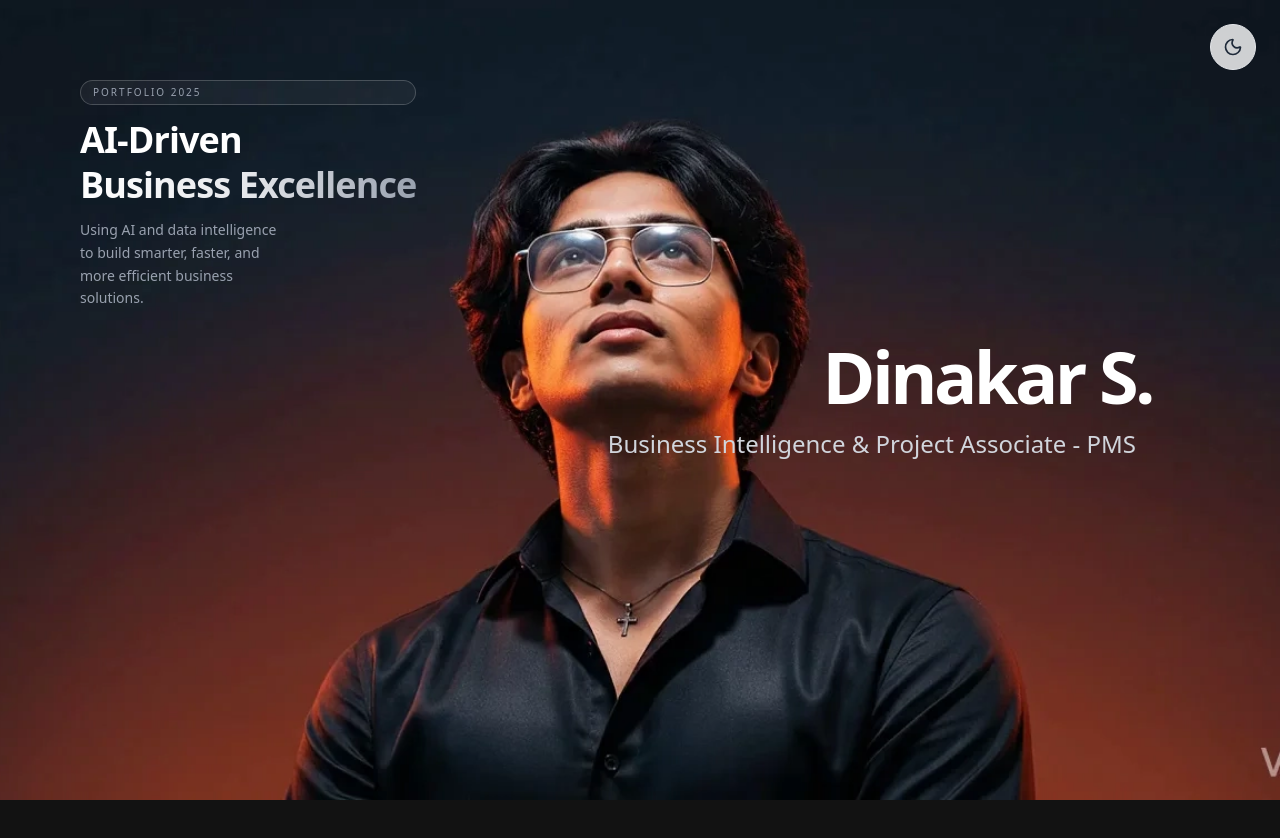
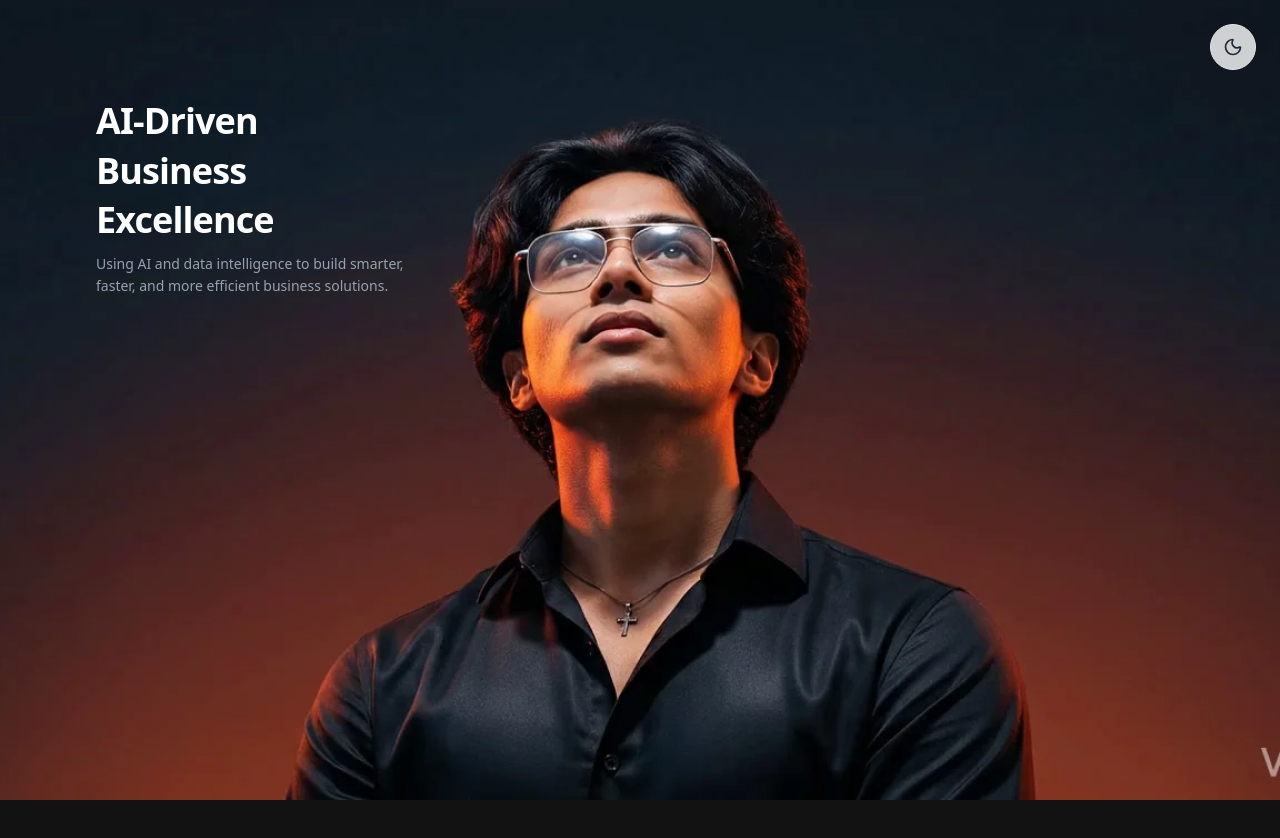
Before and after one commit to dinakardinu26/dinakar-portfolio, a Next.js app: page / in a window 1280 px wide. Shown: the top 838 px of the page. Built offline with nearby package versions, Linux system fonts and the light colour scheme.

Commit message:
fix: Replace Hero page with scroll-linked top-left AI-Driven overlay text

```diff
--- a/components/Overlay.tsx
+++ b/components/Overlay.tsx
@@ -10,19 +10,15 @@ export default function Overlay() {
     offset: ["start start", "end end"]
   });
 
-  // Section 1 — "AI-Driven Business Excellence" top-left (0% – 25%)
+  // Section 1 — appears at 0–25% scroll, top-left "AI-Driven" text
   const opacity1 = useTransform(scrollYProgress, [0, 0.15, 0.25], [1, 1, 0]);
-  const y1 = useTransform(scrollYProgress, [0, 0.25], [0, -60]);
+  const y1 = useTransform(scrollYProgress, [0, 0.25], [0, -40]);
 
-  // "Dinakar S." fades in slightly later at the right (0% – 25%)
-  const opacityName = useTransform(scrollYProgress, [0, 0.10, 0.25], [1, 1, 0]);
-  const yName = useTransform(scrollYProgress, [0, 0.25], [0, -60]);
-
-  // Section 2 — "Empowering Scalability" left (25% – 55%)
+  // Section 2 — appears at 25–55% scroll
   const opacity2 = useTransform(scrollYProgress, [0.25, 0.35, 0.45, 0.55], [0, 1, 1, 0]);
   const y2 = useTransform(scrollYProgress, [0.25, 0.40], [50, 0]);
 
-  // Section 3 — "Actionable Insights" right (55% – 85%)
+  // Section 3 — appears at 55–85% scroll
   const opacity3 = useTransform(scrollYProgress, [0.55, 0.65, 0.75, 0.85], [0, 1, 1, 0]);
   const y3 = useTransform(scrollYProgress, [0.55, 0.70], [50, 0]);
 
@@ -30,44 +26,20 @@ export default function Overlay() {
     <div className="absolute inset-0 z-10" ref={containerRef}>
       <div className="sticky top-0 h-[100dvh] w-full pointer-events-none">
 
-        {/* === SECTION 1 === */}
-
-        {/* TOP-LEFT: "AI-Driven Business Excellence" — sits in the dark upper-left area where the subject gazes */}
+        {/* Section 1 — "AI-Driven Business Excellence" top-left of canvas */}
         <motion.div
           style={{ opacity: opacity1, y: y1 }}
-          className="absolute top-0 left-0 flex flex-col justify-start pt-14 pl-8 md:pt-20 md:pl-20 max-w-[45%] md:max-w-[38%]"
+          className="absolute top-10 left-6 max-w-[220px] sm:top-14 sm:left-10 md:top-20 md:left-16 lg:top-24 lg:left-24 lg:max-w-xs"
         >
-          {/* Eyebrow label */}
-          <span className="mb-3 inline-block rounded-full border border-white/20 bg-white/5 px-3 py-1 text-[10px] font-medium uppercase tracking-[0.2em] text-gray-400 backdrop-blur-sm">
-            Portfolio 2025
-          </span>
-
-          <h2 className="text-xl font-bold leading-tight tracking-tight text-white sm:text-2xl md:text-3xl lg:text-4xl">
-            AI-Driven<br />
-            <span className="bg-gradient-to-r from-white via-gray-200 to-gray-400 bg-clip-text text-transparent">
-              Business Excellence
-            </span>
-          </h2>
-
-          <p className="mt-3 text-[11px] font-light leading-relaxed text-gray-400 sm:text-xs md:text-sm max-w-[26ch]">
+          <h1 className="text-xl font-bold leading-snug tracking-tight text-white sm:text-2xl md:text-3xl lg:text-4xl">
+            AI-Driven<br />Business Excellence
+          </h1>
+          <p className="mt-2 text-xs leading-relaxed text-gray-400 sm:text-sm">
             Using AI and data intelligence to build smarter, faster, and more efficient business solutions.
           </p>
         </motion.div>
 
-        {/* RIGHT: "Dinakar S." name — stays on the right as before */}
-        <motion.div
-          style={{ opacity: opacityName, y: yName }}
-          className="absolute inset-0 flex flex-col items-end justify-center text-right md:mr-32"
-        >
-          <h1 className="text-5xl md:text-7xl font-bold tracking-tighter text-white mb-4 pointer-events-auto">
-            Dinakar S.
-          </h1>
-          <p className="text-xl md:text-2xl text-gray-300 font-light pointer-events-auto max-w-2xl px-4">
-            Business Intelligence & Project Associate - PMS
-          </p>
-        </motion.div>
-
-        {/* === SECTION 2 === */}
+        {/* Section 2 — "Empowering Scalability" */}
         <motion.div
           style={{ opacity: opacity2, y: y2 }}
           className="absolute inset-0 flex flex-col items-start justify-center text-left md:ml-32"
@@ -80,7 +52,7 @@ export default function Overlay() {
           </p>
         </motion.div>
 
-        {/* === SECTION 3 === */}
+        {/* Section 3 — "Actionable Insights" */}
         <motion.div
           style={{ opacity: opacity3, y: y3 }}
           className="absolute inset-0 flex flex-col items-end justify-center text-right md:mr-32"
```
